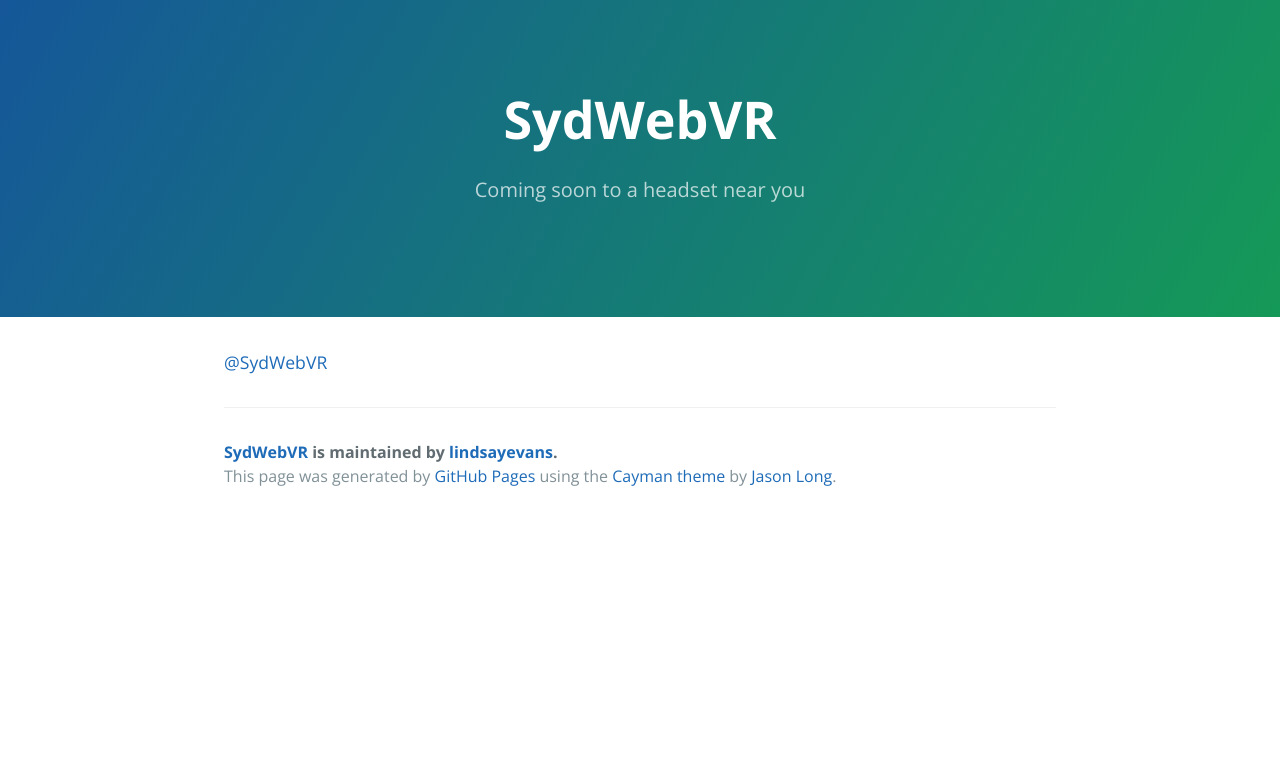
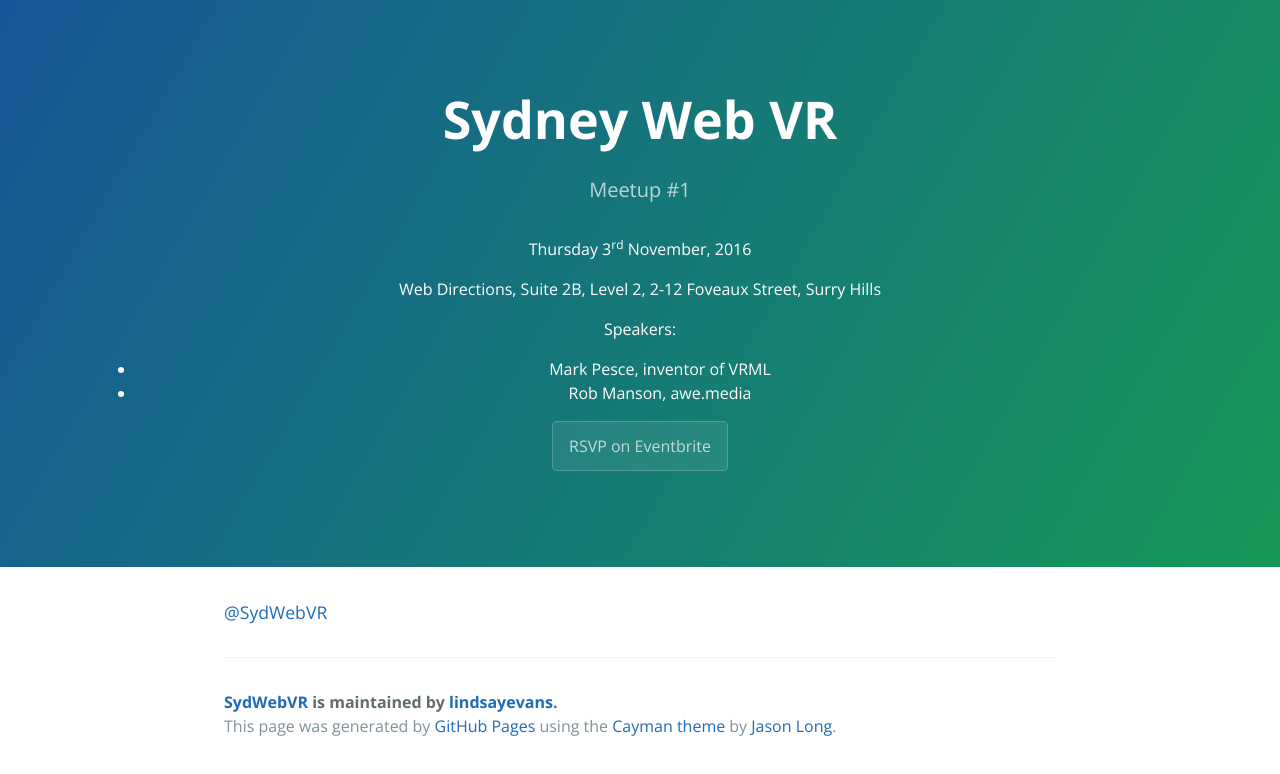
Before and after one commit to lindsayevans/sydwebvr-splashpage, a plain HTML site: page index.html in a window 1280 px wide. Drawn offline with nearby package versions, Linux system fonts and the light colour scheme.

Commit message:
Update index.html

```diff
--- a/index.html
+++ b/index.html
@@ -2,7 +2,7 @@
 <html lang="en-us">
   <head>
     <meta charset="UTF-8">
-    <title>SydWebVR by lindsayevans</title>
+    <title>Sydney Web VR meetup</title>
     <meta name="viewport" content="width=device-width, initial-scale=1">
     <link rel="stylesheet" type="text/css" href="stylesheets/normalize.css" media="screen">
     <link href='https://fonts.googleapis.com/css?family=Open+Sans:400,700' rel='stylesheet' type='text/css'>
@@ -11,8 +11,16 @@
   </head>
   <body>
     <section class="page-header">
-      <h1 class="project-name">SydWebVR</h1>
-      <h2 class="project-tagline">Coming soon to a headset near you</h2>
+      <h1 class="project-name">Sydney Web VR</h1>
+      <h2 class="project-tagline">Meetup #1</h2>
+      <p>Thursday 3<sup>rd</sup> November, 2016</p>
+      <p>Web Directions, Suite 2B, Level 2, 2-12 Foveaux Street, Surry Hills</p>
+      <p>Speakers:</p>
+      <ul>
+        <li>Mark Pesce, inventor of VRML</li>
+        <li>Rob Manson, awe.media</li>
+      </ul>
+      <a href="https://www.eventbrite.com/e/sydney-web-vr-meetup-tickets-27977308884" class="btn">RSVP on Eventbrite</a>
     </section>
 
     <section class="main-content">
```
